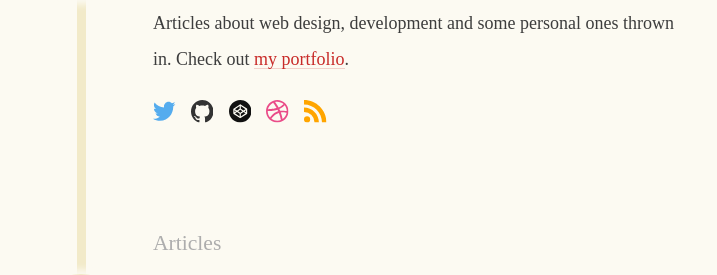
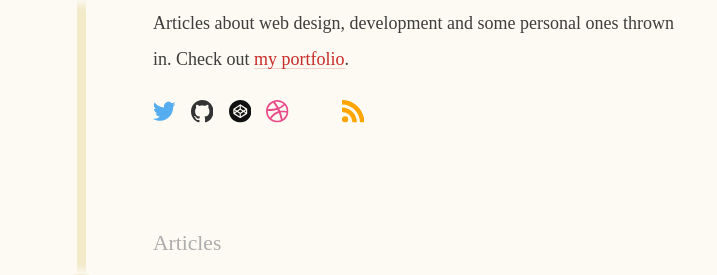
Before and after one commit to daviddarnes/david.darn.es, a Jekyll site: the page built from index.html, in a window 1280 px wide. Shown: the part 225-500 px from the top of the page, without its empty margins (283-1000 px from the left). Built offline with Jekyll 4.4.1, drawn with Linux system fonts in a browser that asks for light colours; some web fonts are replaced; the list of posts is cut into pages by our own code.

Commit message:
Update networks.yml

```diff
--- a/_data/networks.yml
+++ b/_data/networks.yml
@@ -7,5 +7,7 @@
   icon: codepen
 - link: "https://dribbble.com/daviddarnes"
   icon: dribbble
+- link: "https://mastodon.design/@daviddarnes"
+  icon: mastodon
 - link: "/feed.xml"
   icon: rss
```
